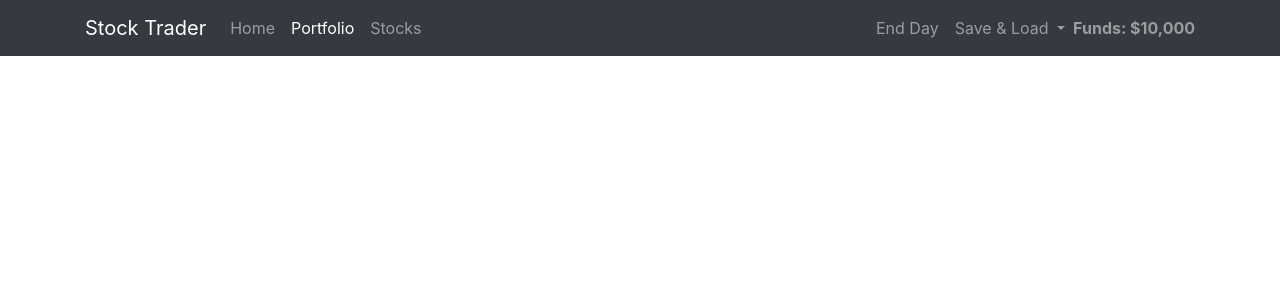
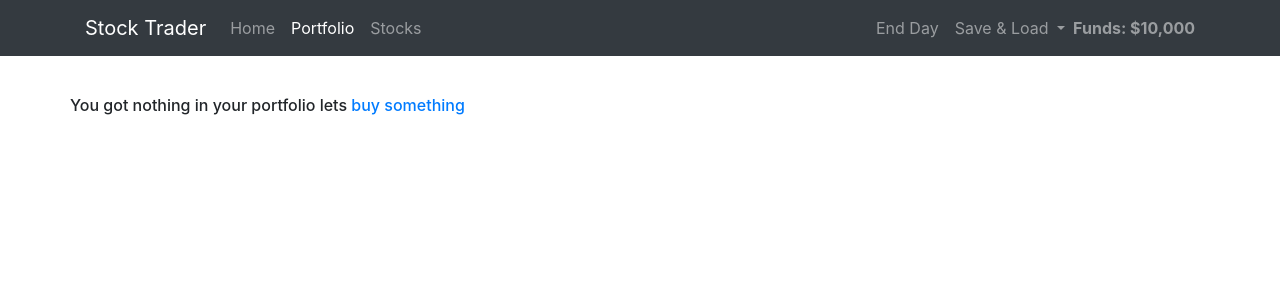
Before and after one commit to devmobin/stock-trader, a Vue app: page /portfolio in a window 1280 px wide. Shown: the top 300 px of the page. Built offline with nearby package versions, Linux system fonts and the light colour scheme.

Commit message:
show a message to user if they dont have any stocks

```diff
--- a/src/views/Portfolio.vue
+++ b/src/views/Portfolio.vue
@@ -1,6 +1,14 @@
 <template>
   <div class="row">
-    <Stock v-for="stock in stocks" :key="stock.id" :stock="stock"></Stock>
+    <template v-if="stocks.length">
+      <Stock v-for="stock in stocks" :key="stock.id" :stock="stock"></Stock>
+    </template>
+    <template v-else>
+      <h6 class="mt-4">
+        You got nothing in your portfolio lets
+        <router-link to="/stocks"> buy something</router-link>
+      </h6>
+    </template>
   </div>
 </template>
 
```
